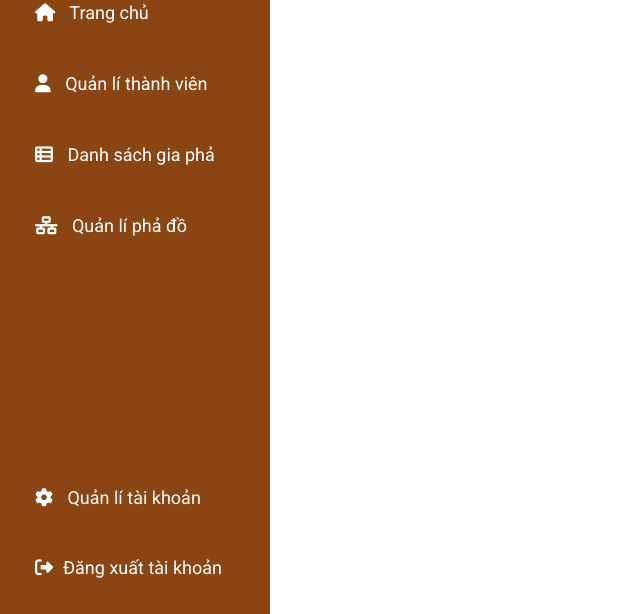
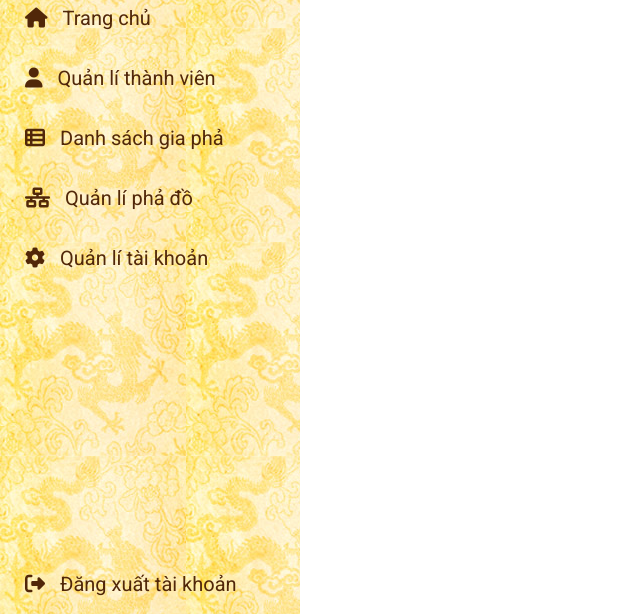
Before and after one commit to PAnhDuc/web_giapha, a plain HTML site: page dashboard-admin.html in a window 1280 px wide. Shown: the part 186-800 px from the top of the page, without its empty margins (0-640 px from the left). Drawn offline with Linux system fonts and the light colour scheme.

Commit message:
update code

```diff
--- /dev/null
+++ b/assets/css/style.css
@@ -0,0 +1,98 @@
+@import url('https://fonts.googleapis.com/css2?family=Roboto:ital,wght@0,100..900;1,100..900&display=swap');
+
+* {
+    margin: 0;
+    padding: 0;
+    box-sizing: border-box;
+}
+
+:root {
+    --primary-brown: #512709;
+    /* Nâu gỗ */
+    --accent-gold: #C9A66B;
+    /* Vàng đồng */
+    --background-cream: #F5E8C7;
+    /* Kem nhạt */
+    --highlight-green: #3D2C1D;
+    /* Xanh rêu */
+    --highlight-red: #8B0000;
+    /* Đỏ đô */
+    --text-dark: #2C2C2C;
+    /* Đen than */
+
+}
+
+body {
+    font-family: "Roboto", serif;
+}
+
+.sidebar_left {
+    width: 300px;
+    height: 100vh;
+    text-align: center;
+    /* background: var(--accent-gold); */
+    background-image: url(../img/background-phado.png);
+}
+
+.sidebar_left .logo_main {
+    width: 150px;
+    height: 150px;
+    margin-top: 20px;
+}
+
+.sidebar_left--menu li {
+    text-align: left;
+    list-style: none;
+    line-height: 20px;
+    padding: 20px 15px;
+    margin-left: 10px;
+    font-size: 20px;
+
+}
+
+.sidebar_left--menu li:hover {
+    background-color: var(--highlight-green);
+    color: var(--background-cream);
+    cursor: pointer;
+    border-radius: 30px 0px 0px 30px;
+}
+
+/* .sidebar_left li::after {
+    content: '';
+    position: absolute;
+    right: 0;
+    top: -50px;
+    width: 50px;
+    height: 50px;
+    background-color: transparent;
+    border-radius: 50%;
+    box-shadow: 35px 35px 0 10px var(--white-color);
+}
+
+.sidebar_left li::before {
+    content: '';
+    position: absolute;
+    right: 0;
+    bottom: -50px;
+    width: 50px;
+    height: 50px;
+    background-color: transparent;
+    border-radius: 50%;
+    box-shadow: 35px -35px 0 10px var(--white-color);
+} */
+
+.sidebar_left--link {
+    color: var(--primary-brown);
+    text-decoration: none;
+}
+
+.sidebar_left--icon {
+    margin-right: 15px;
+    line-height: 20px;
+}
+
+.sidebar_left--menu li:nth-child(6) {
+    position: absolute;
+    padding-right: 63px;
+    bottom: 0;
+}
--- a/assets/style.css
+++ /dev/null
@@ -1,65 +0,0 @@
-@import url('https://fonts.googleapis.com/css2?family=Roboto:ital,wght@0,100..900;1,100..900&display=swap');
-
-* {
-    margin: 0;
-    padding: 0;
-    box-sizing: border-box;
-}
-
-body {
-    font-family: "Roboto", serif;
-    --main-color: #8B4513;
-    --primary-color: #A0522D;
-    --background-color: #F5F5DC;
-    --white-color: #ffffff;
-    --black-color: #000000;
-}
-
-.sidebar_left {
-    width: 270px;
-    height: 100vh;
-    text-align: center;
-    background: var(--main-color);
-
-}
-
-.sidebar_left .logo_main {
-    width: 150px;
-    height: 150px;
-}
-
-.sidebar_left--menu li {
-    text-align: left;
-    list-style: none;
-    line-height: 20px;
-    padding: 15px;
-    margin: 20px 20px;
-}
-
-.sidebar_left--menu li:hover {
-    background-color: #000;
-    cursor: pointer;
-    border-radius: 15px;
-}
-
-.sidebar_left--link {
-    font-size: 18px;
-    color: var(--white-color);
-    text-decoration: none;
-}
-
-.sidebar_left--icon {
-    margin-right: 10px;
-    line-height: 20px;
-}
-
-.sidebar_left--menu li:nth-child(6) {
-    position: absolute;
-    bottom: 0;
-}
-
-.sidebar_left--menu li:nth-child(5) {
-    position: absolute;
-    bottom: 70px;
-    padding-right: 35px;
-}
--- a/dashboard-admin.html
+++ b/dashboard-admin.html
@@ -8,23 +8,29 @@
     <link rel="stylesheet" href="https://cdnjs.cloudflare.com/ajax/libs/font-awesome/6.7.2/css/all.min.css"
         integrity="sha512-Evv84Mr4kqVGRNSgIGL/F/aIDqQb7xQ2vcrdIwxfjThSH8CSR7PBEakCr51Ck+w+/U6swU2Im1vVX0SVk9ABhg=="
         crossorigin="anonymous" referrerpolicy="no-referrer" />
-    <link rel="stylesheet" href="./assets/style.css">
+    <link rel="stylesheet" href="./assets/css/style.css">
 </head>
 
 <body>
     <div class="sidebar_left">
         <img src="./assets/img/logo.png" alt="Logo" class="logo_main">
-        <nav class="sidebar_left--menu">
-            <li class="sidebar_left--item"><a class="sidebar_left--link" href="index.html"><i class="fa-solid fa-house sidebar_left--icon"></i> Trang chủ</a></li>
-            <li class="sidebar_left--item"><a class="sidebar_left--link" href="user.html"><i class="fa-solid fa-user sidebar_left--icon"></i> Quản lí thành viên</a></li>
-            <li class="sidebar_left--item"><a class="sidebar_left--link" href="dsgiapha.html"><i class="fa-solid fa-table-list sidebar_left--icon"></i> Danh sách gia phả</a>
+        <ul class="sidebar_left--menu">
+            <li class="sidebar_left--item"><a class="sidebar_left--link" href="index.html"><i
+                        class="fa-solid fa-house sidebar_left--icon"></i>Trang chủ</a></li>
+            <li class="sidebar_left--item"><a class="sidebar_left--link" href="user.html"><i
+                        class="fa-solid fa-user sidebar_left--icon"></i>Quản lí thành viên</a></li>
+            <li class="sidebar_left--item"><a class="sidebar_left--link" href="dsgiapha.html"><i
+                        class="fa-solid fa-table-list sidebar_left--icon"></i>Danh sách gia phả</a>
             </li>
-            <li class="sidebar_left--item"><a class="sidebar_left--link" href="phado.html"><i class="fa-solid fa-network-wired sidebar_left--icon"></i> Quản lí phả đồ</a>
+            <li class="sidebar_left--item"><a class="sidebar_left--link" href="phado.html"><i
+                        class="fa-solid fa-network-wired sidebar_left--icon"></i>Quản lí phả đồ</a>
             </li>
-            <li class="sidebar_left--item"><a class="sidebar_left--link" href="dashboard-admin.html"><i class="fa-solid fa-gear sidebar_left--icon"></i> Quản lí tài khoản</a></li>
-            <li class="sidebar_left--item"><a class="sidebar_left--link" href="login.html"><i class="fa-solid fa-right-from-bracket sidebar_left--icon"></i>Đăng xuất
-                tài khoản</a></li>
-        </nav>
+            <li class="sidebar_left--item"><a class="sidebar_left--link" href="dashboard-admin.html"><i
+                        class="fa-solid fa-gear sidebar_left--icon"></i>Quản lí tài khoản</a></li>
+            <li class="sidebar_left--item"><a class="sidebar_left--link" href="login.html"><i
+                        class="fa-solid fa-right-from-bracket sidebar_left--icon"></i>Đăng xuất
+                    tài khoản</a></li>
+        </ul>
     </div>
 </body>
 
```
Also changed, not shown: assets/img/background-phado.png (added), assets/img/nengiaphavang.jpg (added).
